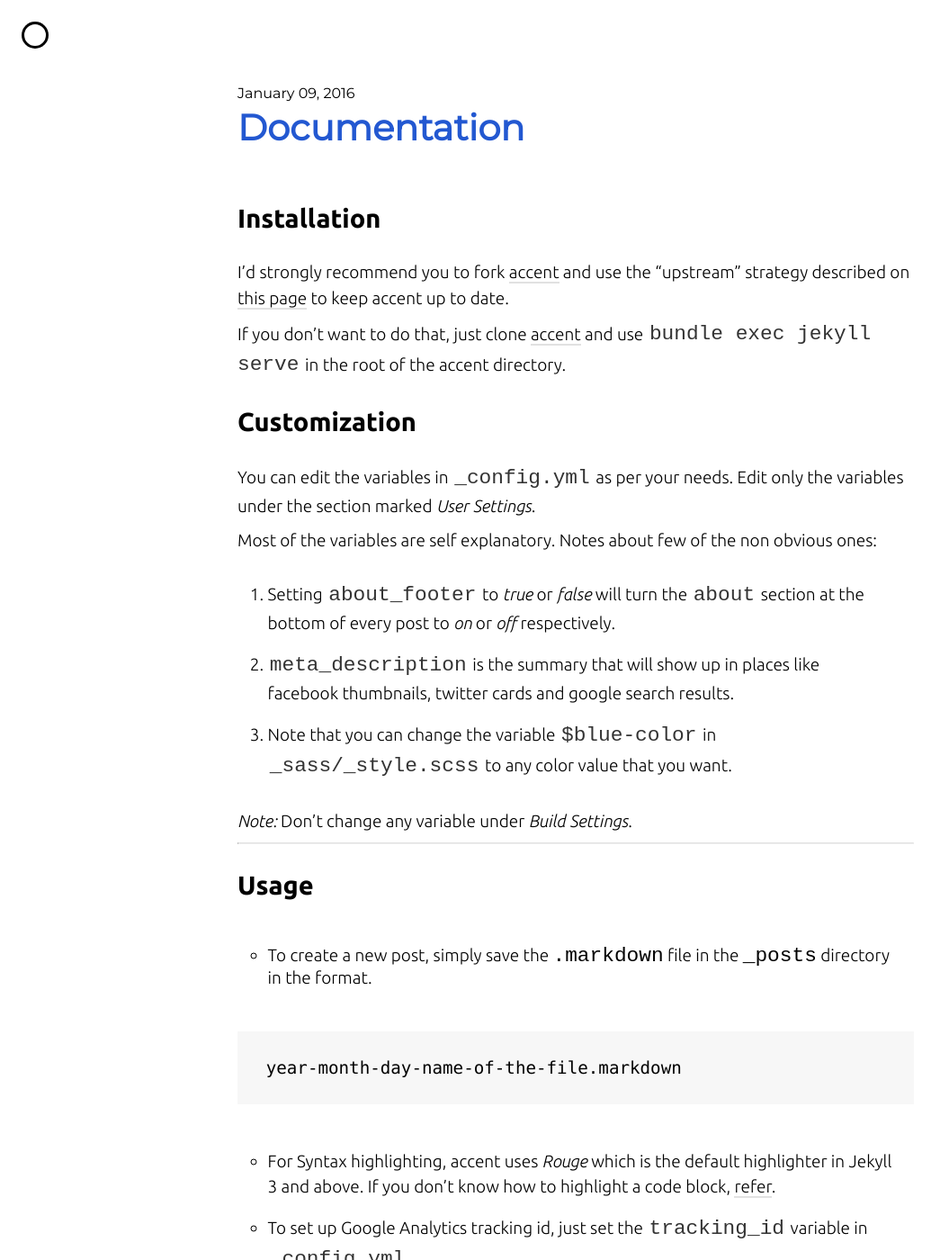
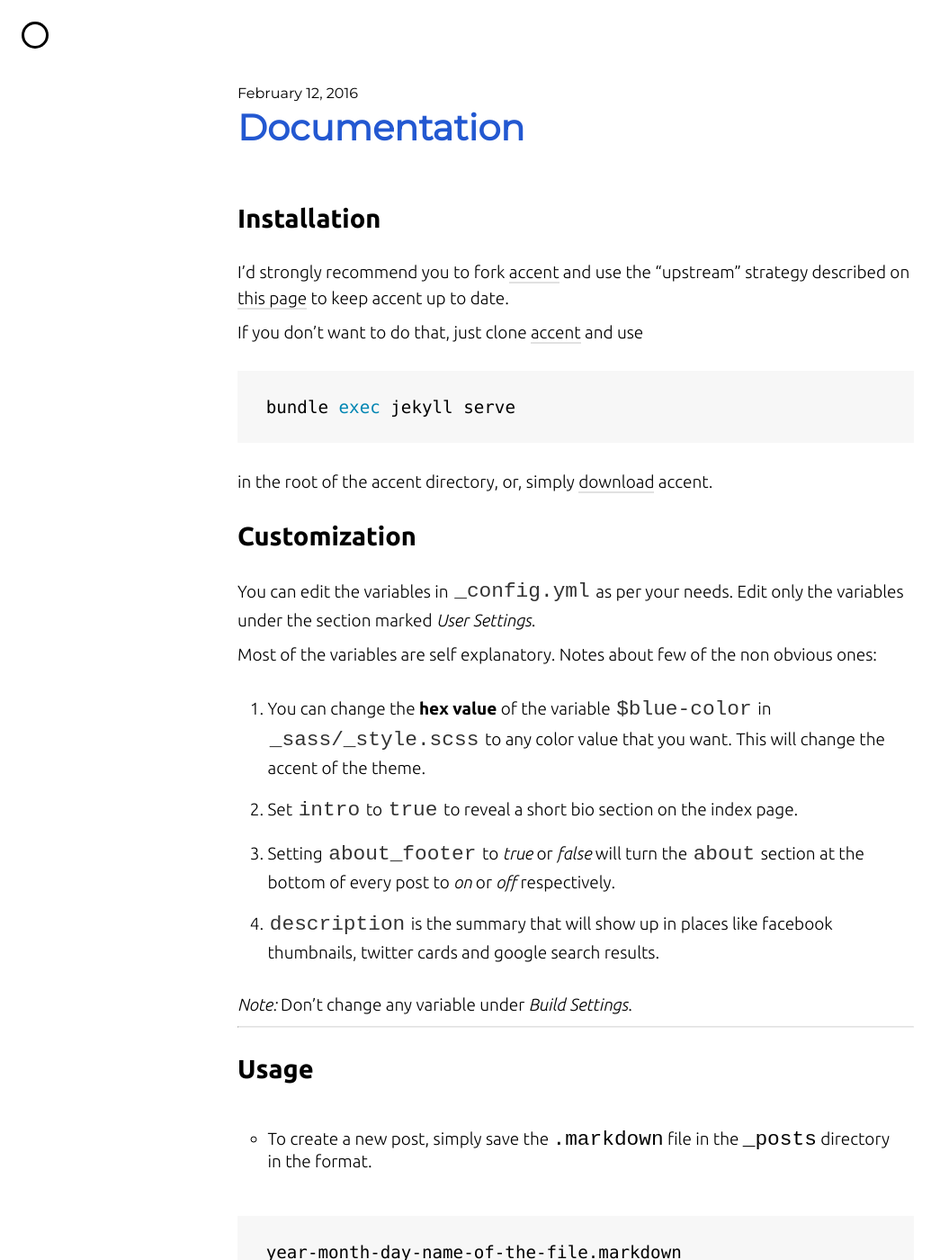
Before and after one commit to ankitsultana/accent, a Jekyll site: the page built from _posts/2016-02-12-documentation.markdown, in a window 1280 px wide and 1400 px high. Shown: the whole window at 90% size, without its empty margins (0-1055 px from the left). Built offline with Jekyll 4.4.1, drawn with Linux system fonts in a browser that asks for light colours; nearby versions of some CDN libraries; comment, search, counter and statistics services are not loaded.

Commit message:
update | publish ready

```diff
--- a/_includes/footer.html
+++ b/_includes/footer.html
@@ -3,7 +3,7 @@
     {% include suggestion.html %}
     {% if page.url == "/about" %}
     <div class="container" style="text-align: center; margin-bottom: 20px">
-        <a class="button" href="https://twitter.com/{{ site.twitter_username }}">
+        <a target="_blank" class="button" href="https://twitter.com/{{ site.twitter_username }}">
             Follow me on twitter
         </a>
     </div>
@@ -14,13 +14,13 @@
             <h2> &copy;{{ site.title }}</h2>
         </div>
         <div class="alignable pull-right">
-            <a href="https://twitter.com/{{ site.twitter_username }}" class="button">
+            <a target="_blank" href="https://twitter.com/{{ site.twitter_username }}" class="button">
                 @{{ site.twitter_username }}
             </a>
             <a href="mailto:{{ site.email }}" class="button">
                 mail
             </a>
-            <a href="{{ site.url }}{{ site.baseurl }}/feed.xml" class="button">
+            <a target="_blank" href="{{ site.url }}{{ site.baseurl }}/feed.xml" class="button">
                 rss
             </a>
         </div>
--- a/_posts/2016-01-09-Documentation.markdown
+++ b/_posts/2016-02-12-documentation.markdown
@@ -6,23 +6,28 @@
 I'd strongly recommend you to fork [accent](http://github.com/bk2dcradle/accent) and use the "upstream" strategy described on [this page](https://help.github.com/articles/fork-a-repo/) to
 keep accent up to date.
 
-If you don't want to do that, just clone [accent](http://github.com/bk2dcradle/accent) and use `bundle exec jekyll serve` in the root of the accent directory.
+If you don't want to do that, just clone [accent](http://github.com/bk2dcradle/accent) and use
+{% highlight bash %}
+bundle exec jekyll serve
+{% endhighlight %}
+in the root of the accent directory, or,
+simply [download](https://github.com/bk2dcradle/accent/archive/gh-pages.zip) accent.
 
 ### Customization
 
-You can edit the variables in `_config.yml` as per your needs. Edit only the variables under
-the section marked *User Settings*.
+You can edit the variables in `_config.yml` as per your needs. Edit only the variables under the section marked *User Settings*.
 
 Most of the variables are self explanatory. Notes about few of the non obvious ones:
 
-1. Setting `about_footer` to *true* or *false* will turn the `about` section at the bottom of
-every post to *on* or *off* respectively.
+1. You can change the **hex value** of the variable `$blue-color` in `_sass/_style.scss` to any color value that you want. This will change the accent of the theme.
 
-2. `meta_description` is the summary that will show up in places like facebook thumbnails,
+2. Set `intro` to `true` to reveal a short bio section on the index page.
+
+3. Setting `about_footer` to *true* or *false* will turn the `about` section at the bottom of every post to *on* or *off* respectively.
+
+4. `description` is the summary that will show up in places like facebook thumbnails,
 twitter cards and google search results.
 
-3. Note that you can change the variable `$blue-color` in `_sass/_style.scss` to any color
-value that you want.
 
 *Note:* Don't change any variable under *Build Settings*.
 
```
Also changed, not shown: _posts/2016-02-11-features.markdown (renamed from _posts/2016-01-09-Features.markdown, +4 -3 lines), _posts/2016-02-10-guest-posts.markdown (renamed from _posts/2016-01-10-guest-posts.markdown).
